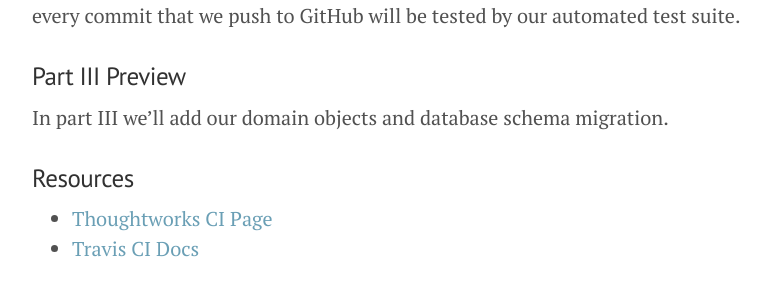
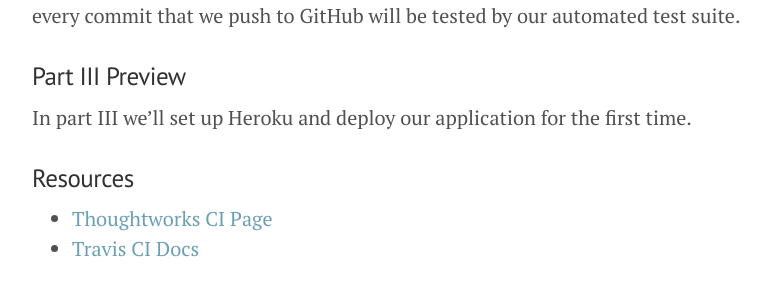
Before and after one commit to rpmartz/rpmartz.github.io, a Jekyll site: the page built from _posts/2016-04-24-booktrackr-part-02-continuous-integration.md, in a window 1280 px wide and 900 px high, scrolled down 2766 px. Shown: the part 244-544 px from the top of the window, without its empty margins (248-1031 px from the left). Built offline with Jekyll 4.4.1, drawn with Linux system fonts in a browser that asks for light colours; nearby versions of some CDN libraries; comment, search, counter and statistics services are not loaded; some of the changed text lies outside the part shown.

Commit message:
update part II with correct preview

```diff
--- a/_posts/2016-04-24-booktrackr-part-02-continuous-integration.md
+++ b/_posts/2016-04-24-booktrackr-part-02-continuous-integration.md
@@ -1,6 +1,6 @@
 ---
 layout: post
-title: Booktrackr Part II Continuous Integration
+title: Booktrackr Part II - Continuous Integration
 comments: true
 published: true
 ---
@@ -63,7 +63,7 @@ In this installment of the Booktrackr series we set up continuous integration, s
 
 ### Part III Preview
 
-In part III we'll add our domain objects and database schema migration.
+In part III we'll set up Heroku and deploy our application for the first time.
 
 ### Resources
 
```
